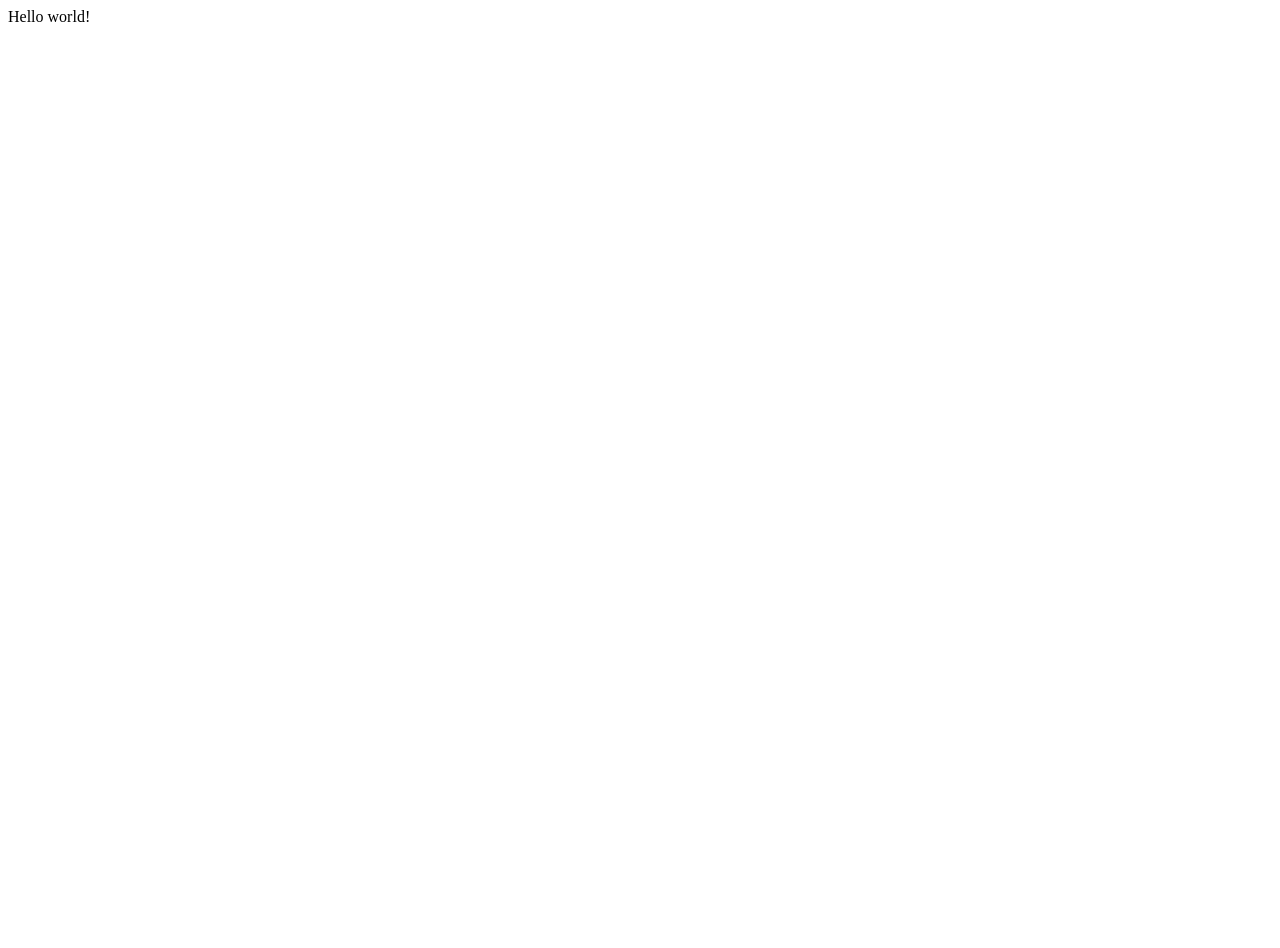
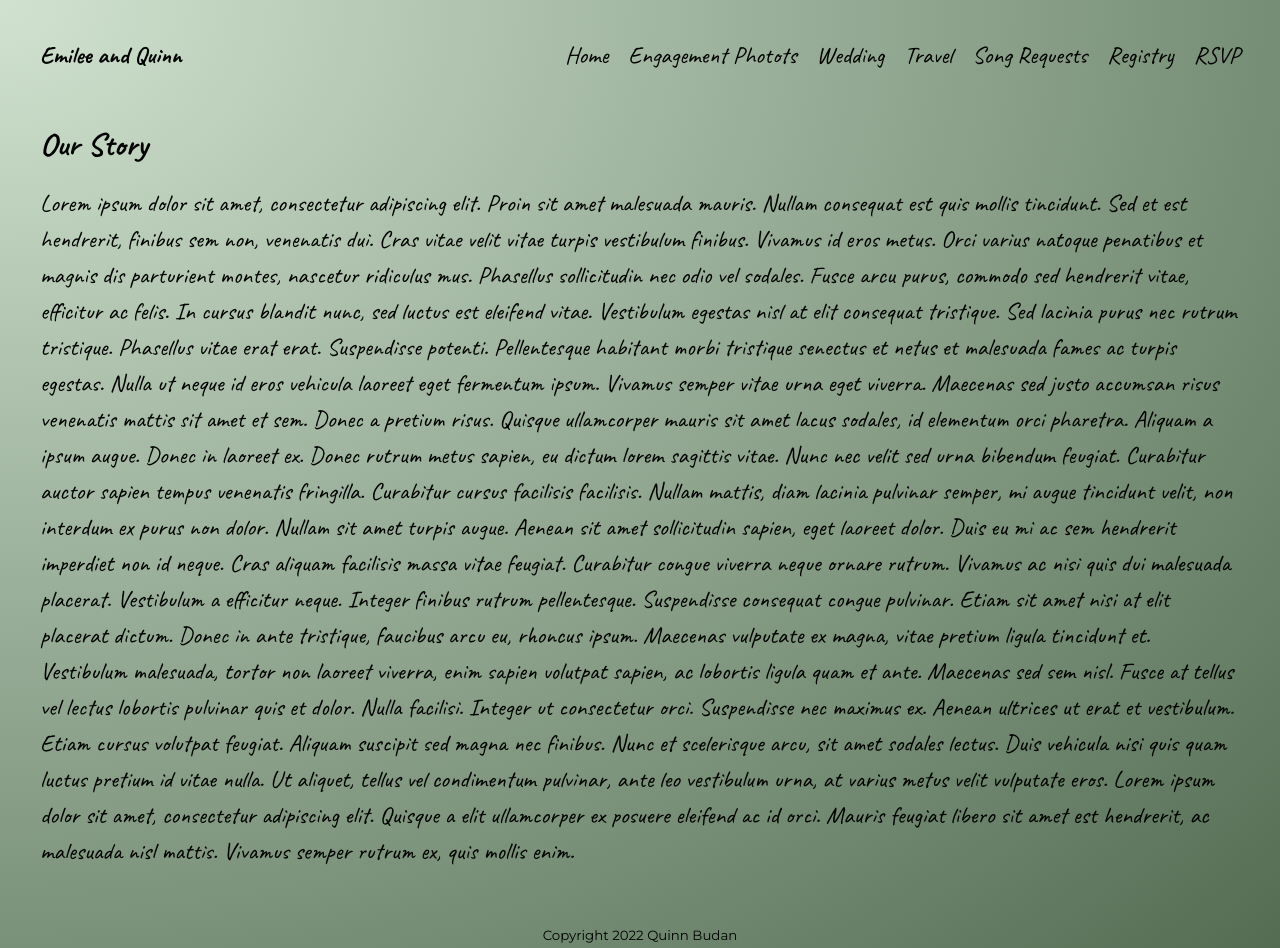
Before and after one commit to QuinnB73/eq-wedding-website, a Gatsby site: page / in a window 1280 px wide. Shown: the top 948 px of the page. Before the commit the page ends 800 px from the top, so only its background shows below. Built offline with nearby package versions, Linux system fonts and the light colour scheme; Gatsby itself is replaced by a stand-in of ours.

Commit message:
Getting the wedding website started

```diff
--- /dev/null
+++ b/src/components/Layout.js
@@ -0,0 +1,17 @@
+import React from "react";
+import Navbar from "./Navbar";
+import '../styles/global.css';
+
+export default function Layout({ children }) {
+    return (
+        <div className="layout">
+            <Navbar />
+            <div className="content">
+                {children}
+            </div>
+            <footer>
+                <p>Copyright 2022 Quinn Budan</p>
+            </footer>
+        </div>
+    );
+};
--- /dev/null
+++ b/src/components/Navbar.js
@@ -0,0 +1,19 @@
+import { Link } from 'gatsby';
+import React from "react";
+
+export default function Navbar() {
+    return (
+        <nav>
+            <h1>Emilee and Quinn</h1>
+            <div className="links">
+                <Link to="/">Home</Link>
+                <Link to="/">Engagement Photots</Link>
+                <Link to="/wedding">Wedding</Link>
+                <Link to="/">Travel</Link>
+                <Link to="/">Song Requests</Link>
+                <Link to="/">Registry</Link>
+                <Link to="/rsvp">RSVP</Link>
+            </div>
+        </nav>
+    );
+};
--- a/src/pages/index.js
+++ b/src/pages/index.js
@@ -1,5 +1,26 @@
 import React from "react"
+import Layout from "../components/Layout";
+import { info } from '../styles/home.module.css';
 
 export default function Home() {
-  return <div>Hello world!</div>
+  return (
+    <Layout>
+      <section>
+        <div className={info}>
+          <h3>Our Story</h3>
+          <p>
+
+Lorem ipsum dolor sit amet, consectetur adipiscing elit. Proin sit amet malesuada mauris. Nullam consequat est quis mollis tincidunt. Sed et est hendrerit, finibus sem non, venenatis dui. Cras vitae velit vitae turpis vestibulum finibus. Vivamus id eros metus. Orci varius natoque penatibus et magnis dis parturient montes, nascetur ridiculus mus. Phasellus sollicitudin nec odio vel sodales. Fusce arcu purus, commodo sed hendrerit vitae, efficitur ac felis.
+
+In cursus blandit nunc, sed luctus est eleifend vitae. Vestibulum egestas nisl at elit consequat tristique. Sed lacinia purus nec rutrum tristique. Phasellus vitae erat erat. Suspendisse potenti. Pellentesque habitant morbi tristique senectus et netus et malesuada fames ac turpis egestas. Nulla ut neque id eros vehicula laoreet eget fermentum ipsum. Vivamus semper vitae urna eget viverra.
+
+Maecenas sed justo accumsan risus venenatis mattis sit amet et sem. Donec a pretium risus. Quisque ullamcorper mauris sit amet lacus sodales, id elementum orci pharetra. Aliquam a ipsum augue. Donec in laoreet ex. Donec rutrum metus sapien, eu dictum lorem sagittis vitae. Nunc nec velit sed urna bibendum feugiat. Curabitur auctor sapien tempus venenatis fringilla. Curabitur cursus facilisis facilisis. Nullam mattis, diam lacinia pulvinar semper, mi augue tincidunt velit, non interdum ex purus non dolor. Nullam sit amet turpis augue. Aenean sit amet sollicitudin sapien, eget laoreet dolor. Duis eu mi ac sem hendrerit imperdiet non id neque. Cras aliquam facilisis massa vitae feugiat. Curabitur congue viverra neque ornare rutrum.
+
+Vivamus ac nisi quis dui malesuada placerat. Vestibulum a efficitur neque. Integer finibus rutrum pellentesque. Suspendisse consequat congue pulvinar. Etiam sit amet nisi at elit placerat dictum. Donec in ante tristique, faucibus arcu eu, rhoncus ipsum. Maecenas vulputate ex magna, vitae pretium ligula tincidunt et. Vestibulum malesuada, tortor non laoreet viverra, enim sapien volutpat sapien, ac lobortis ligula quam et ante. Maecenas sed sem nisl. Fusce at tellus vel lectus lobortis pulvinar quis et dolor. Nulla facilisi. Integer ut consectetur orci.
+
+Suspendisse nec maximus ex. Aenean ultrices ut erat et vestibulum. Etiam cursus volutpat feugiat. Aliquam suscipit sed magna nec finibus. Nunc et scelerisque arcu, sit amet sodales lectus. Duis vehicula nisi quis quam luctus pretium id vitae nulla. Ut aliquet, tellus vel condimentum pulvinar, ante leo vestibulum urna, at varius metus velit vulputate eros. Lorem ipsum dolor sit amet, consectetur adipiscing elit. Quisque a elit ullamcorper ex posuere eleifend ac id orci. Mauris feugiat libero sit amet est hendrerit, ac malesuada nisl mattis. Vivamus semper rutrum ex, quis mollis enim. </p>
+        </div>
+      </section>
+    </Layout>
+  );
 }
--- /dev/null
+++ b/src/styles/global.css
@@ -0,0 +1,68 @@
+@import url("https://fonts.googleapis.com/css?family=Montserrat|Caveat:wght@300;400;500;700&display=swap");
+
+* {
+  margin: 0;
+  padding: 0;
+  text-decoration: none;
+  font-family: "Caveat";
+  color: black;
+}
+
+html,
+body {
+  min-height: 100%;
+}
+body {
+  background: radial-gradient(
+    at top left,
+    rgba(209, 227, 208, 1) 0%,
+    rgba(81, 106, 80, 1) 100%
+  );
+  background-repeat: no-repeat;
+}
+p {
+  margin: 16px auto;
+  font-size: x-large;
+  line-height: 1.5em;
+}
+h3 {
+  font-size: xx-large;
+  line-height: 1.5em;
+}
+
+/* layout & nav */
+.layout {
+  max-width: 1200px;
+  margin: 0 auto;
+}
+nav {
+  display: grid;
+  grid-template-columns: 1fr 3fr;
+  margin: 40px auto;
+}
+nav .links {
+  display: inline-block;
+  text-align: right;
+}
+nav a {
+  display: inline-block;
+  margin-left: 20px;
+  font-weight: 400;
+  font-size: x-large;
+  padding-bottom: 8px;
+  border-bottom: 3px solid transparent;
+}
+nav a:hover {
+  border-color: #411608;
+}
+nav h1 {
+  font-size: x-large;
+}
+
+footer p {
+  text-align: center;
+  font-family: "Montserrat";
+  font-size: smaller;
+  color: black;
+  margin: 40px auto;
+}
--- /dev/null
+++ b/src/styles/home.module.css
@@ -0,0 +1,8 @@
+.info {
+    display: flex;
+    flex-direction: column;
+}
+
+.info > p {
+    text-align: left;
+}
```
Also changed, not shown: package.json (+2 -9 lines), src/pages/404.js (added, +13 -0 lines), src/pages/login.js (added, +12 -0 lines), src/pages/rsvp.js (added, +12 -0 lines), src/pages/wedding.js (added, +12 -0 lines), README.md.
